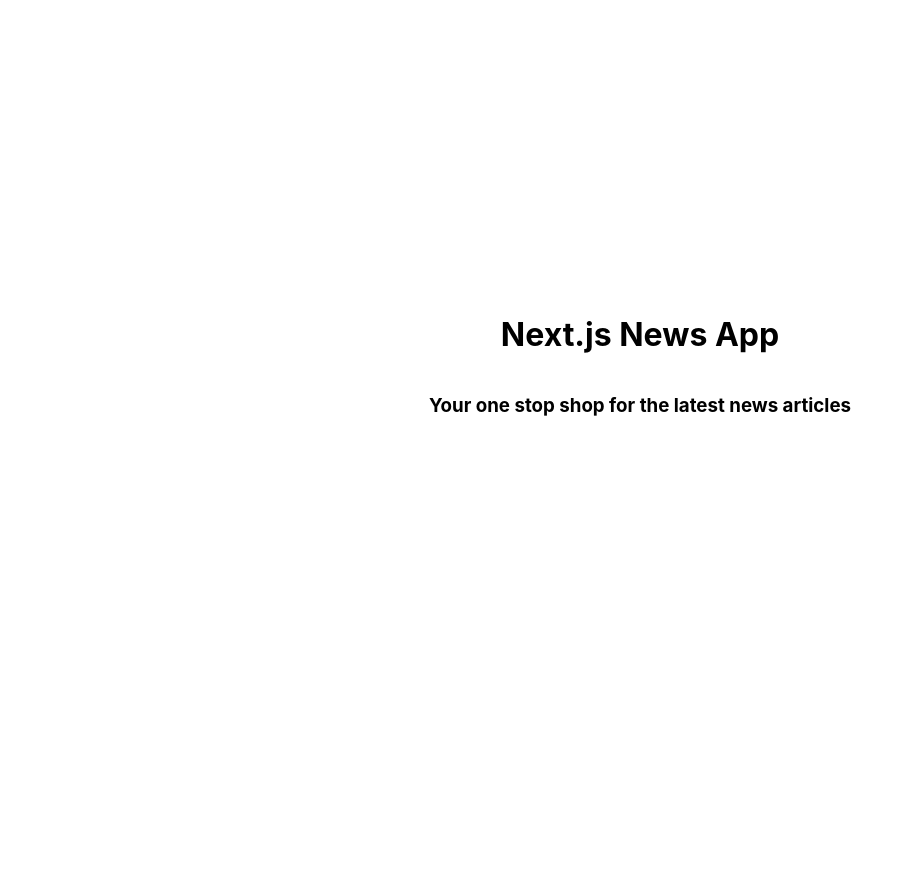
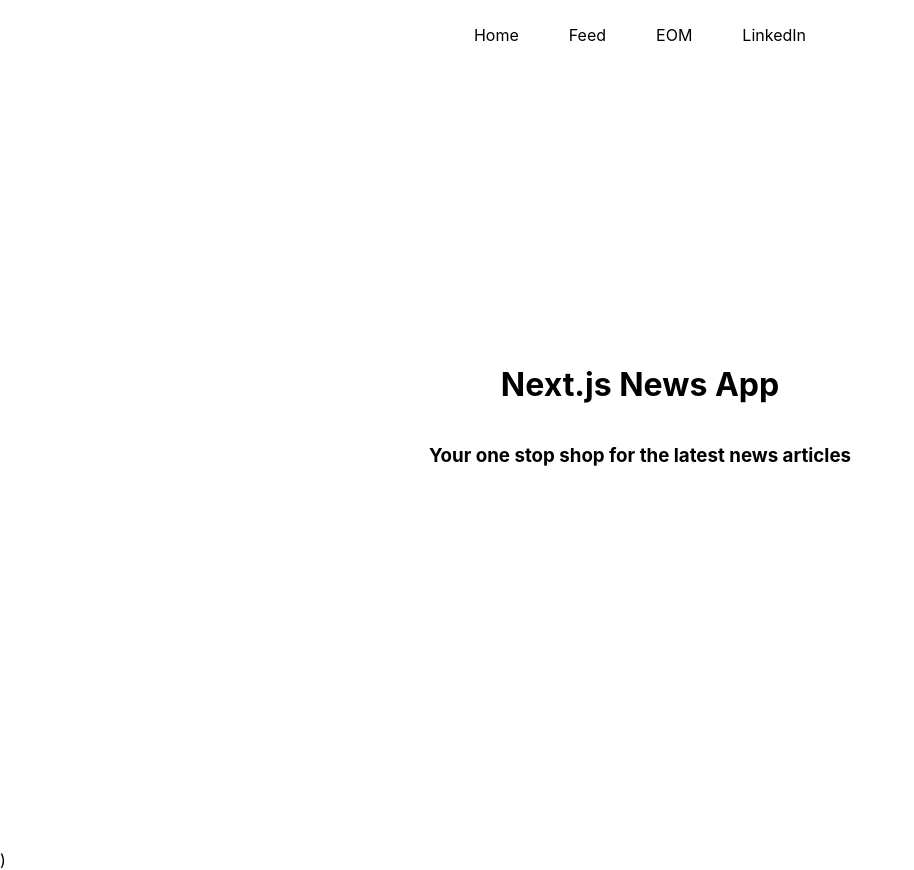
Before and after one commit to jleomorris/next-news, a Next.js app: page / in a window 1280 px wide. Shown: the whole page, without its empty margins (0-914 px from the left). Before the commit the page ends 800 px from the top, so only its background shows below. Built offline with nearby package versions, Linux system fonts and the light colour scheme.

Commit message:
Add Nav component

```diff
--- /dev/null
+++ b/components/Nav.js
@@ -0,0 +1,26 @@
+import { styles } from "ansi-colors";
+import { useRouter } from "next/router";
+// Styles
+import navStyles from "../styles/Nav.module.css";
+
+const Nav = () => {
+  const router = useRouter();
+
+  return (
+    <div className={navStyles.main}>
+      <div onClick={() => router.push("/")}>Home</div>
+      <div onClick={() => router.push("/feed/1")}>Feed</div>
+      <div onClick={() => router.push("/eom")}>EOM</div>
+      <div
+        onClick={() =>
+          (window.location.href =
+            "https://www.linkedin.com/in/james-morris-62a66b166/")
+        }
+      >
+        LinkedIn
+      </div>
+    </div>
+  );
+};
+
+export default Nav;
--- a/pages/_app.js
+++ b/pages/_app.js
@@ -1,7 +1,13 @@
-import '../styles/globals.css'
+import "../styles/globals.css";
+import Nav from "../components/Nav";
 
 function MyApp({ Component, pageProps }) {
-  return <Component {...pageProps} />
+  return (
+    <>
+      <Nav />
+      <Component {...pageProps} />)
+    </>
+  );
 }
 
-export default MyApp
+export default MyApp;
--- /dev/null
+++ b/styles/Nav.module.css
@@ -0,0 +1,15 @@
+.main {
+  width: 100%;
+  height: 50px;
+  display: flex;
+  justify-content: center;
+}
+
+.main div {
+  margin: 25px;
+  cursor: pointer;
+}
+
+.main div:hover {
+  color: rgb(168, 168, 168);
+}
```
